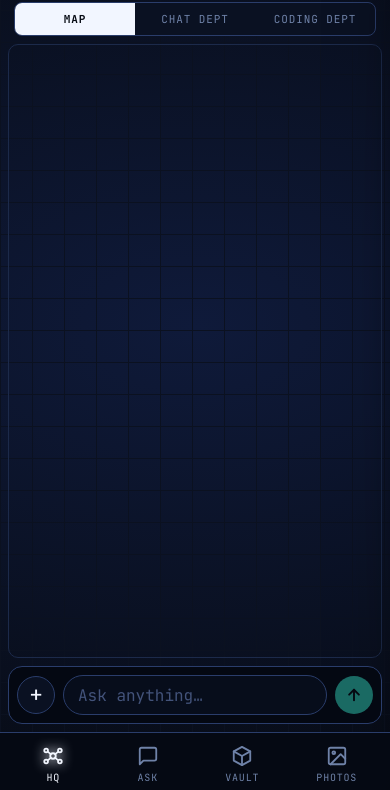
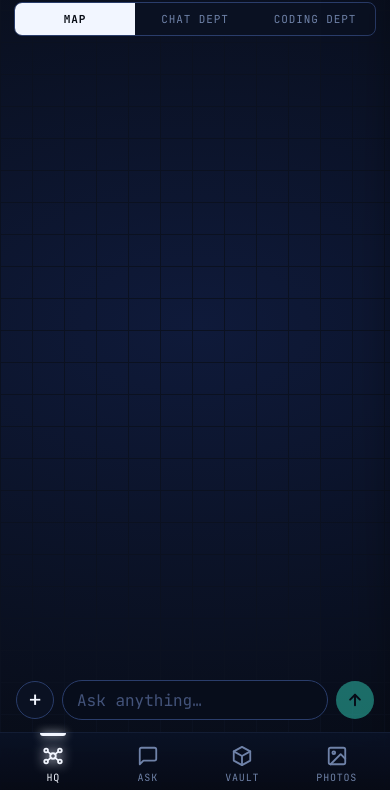
Before and after one commit to KevinTechLabs/NexusLLM, a website: page apps/nexus-hq/public/index.html in a window 390 px wide. Shown: the part 54-844 px from the top of the page. Drawn offline with Linux system fonts and the light colour scheme; no server answers.

Commit message:
Nexus HQ: cleaner HQ tab on the phone (no boxes, active tab marker)

```diff
--- a/apps/nexus-hq/public/style.css
+++ b/apps/nexus-hq/public/style.css
@@ -653,11 +653,14 @@ pre .code-path{display:block;font-size:10px;letter-spacing:.06em;color:var(--cha
 
   /* main area fills the screen, no frames */
   #viewport{margin:10px 0 0;border:0;border-radius:0;background:transparent}
-  body[data-tab="hq"] #viewport{margin:8px 8px 0;border:1px solid var(--line);border-radius:10px}
+  body[data-tab="hq"] #viewport{margin:6px 0 0;border:0;border-radius:0;background:transparent}
+  *{-webkit-tap-highlight-color:transparent}
+  .tabbar button:focus,.tabbar button:focus-visible,.hq-seg button:focus-visible,.con-plus:focus-visible{outline:none}
+  .tabbar button.on::after{content:"";position:absolute;top:-6px;left:50%;transform:translateX(-50%);width:26px;height:3px;border-radius:0 0 3px 3px;background:currentColor;box-shadow:0 0 10px currentColor}
   #deptSwitch{bottom:10px}
 
   /* bottom tab bar */
-  .tabbar{display:flex;position:fixed;left:0;right:0;bottom:0;z-index:40;height:var(--tabbar-h);padding:6px 6px env(safe-area-inset-bottom);background:#060a14f2;backdrop-filter:blur(14px);border-top:1px solid var(--line2)}
+  .tabbar{display:flex;position:fixed;left:0;right:0;bottom:0;z-index:40;height:var(--tabbar-h);padding:6px 6px env(safe-area-inset-bottom);background:linear-gradient(180deg,#0a1226e6,#070b16f7);backdrop-filter:blur(14px);border-top:1px solid #1c2a4a99}
   .tabbar button{flex:1;display:flex;flex-direction:column;align-items:center;justify-content:center;gap:3px;color:var(--muted);font-size:10px;letter-spacing:.08em;text-transform:uppercase;position:relative;border-radius:10px}
   .tabbar svg{width:22px;height:22px}
   .tabbar button.on{color:var(--white)}
@@ -669,7 +672,8 @@ pre .code-path{display:block;font-size:10px;letter-spacing:.06em;color:var(--cha
   .tab-dot[hidden]{display:none}
 
   /* console: on HQ it's just the ask bar; on Vault/Photos it's hidden; Ask tab = full chat */
-  .console{margin:8px;border-radius:14px;border-color:var(--line2)}
+  .console{margin:6px 8px 4px;border:0;border-radius:0;background:transparent;box-shadow:none}
+  .console .con-input{background:transparent;border:0}
   .console .con-head,.console .con-body,.con-tray:not([hidden]){display:none}
   body[data-tab="vault"] .console,body[data-tab="photos"] .console{display:none}
   #app.con-full .console{margin:0;border:0;border-radius:0;flex:1;min-height:0;background:transparent}
```
